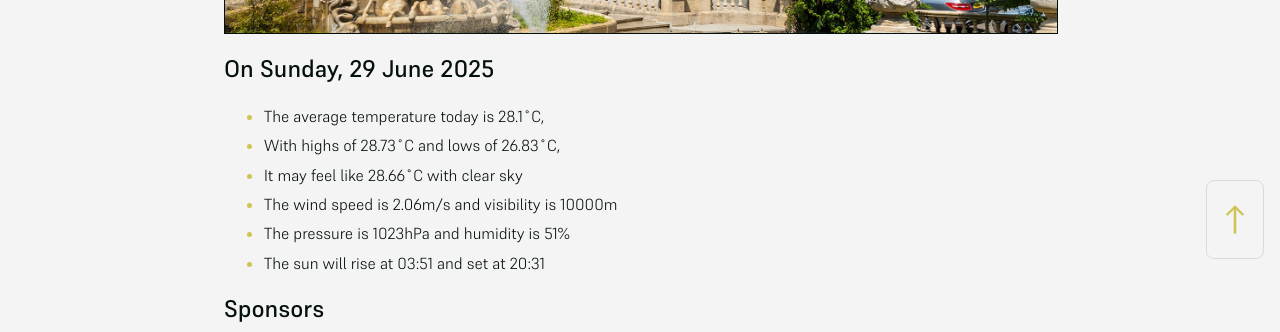
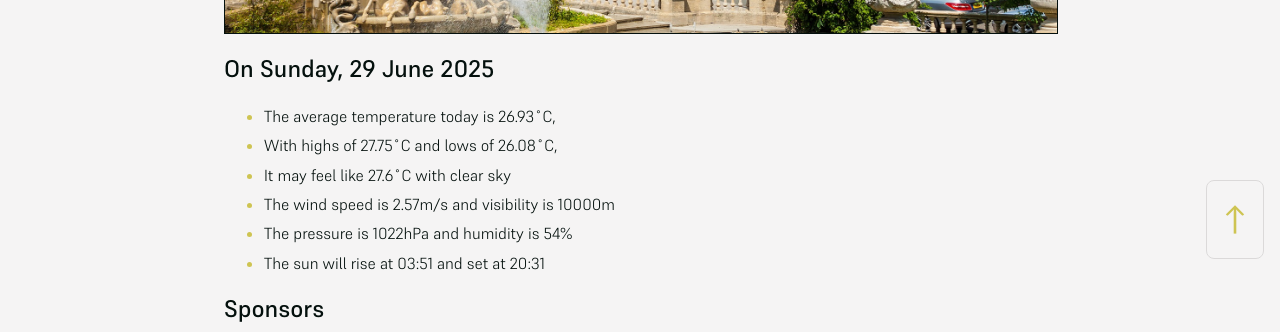
Before and after one commit to mat-0/cheltenham-open-data, a Jekyll site: the page built from index.md, in a window 1280 px wide. Shown: the part 625-957 px from the top of the page. Built offline with Jekyll 4.4.1, drawn with Linux system fonts in a browser that asks for light colours.

Commit message:
Updated 2025-06-29 17:57:53

```diff
--- a/index.md
+++ b/index.md
@@ -10,11 +10,11 @@ seo: Menu
 <!-- weather_marker starts -->
 ## On Sunday, 29 June 2025
 
-- The average temperature today is 28.1˚C,
-- With highs of 28.73˚C and lows of 26.83˚C,
-- It may feel like 28.66˚C with clear sky
-- The wind speed is 2.06m/s and visibility is 10000m
-- The pressure is 1023hPa and humidity is 51%
+- The average temperature today is 26.93˚C,
+- With highs of 27.75˚C and lows of 26.08˚C,
+- It may feel like 27.6˚C with clear sky
+- The wind speed is 2.57m/s and visibility is 10000m
+- The pressure is 1022hPa and humidity is 54%
 - The sun will rise at 03:51 and set at 20:31
 
 <!-- weather_marker ends -->
```
Also changed, not shown: _data/flood.json (+5 -27 lines), _pages/fix-my-street.md (+1 -1 lines), _pages/news.md (+4 -4 lines).
